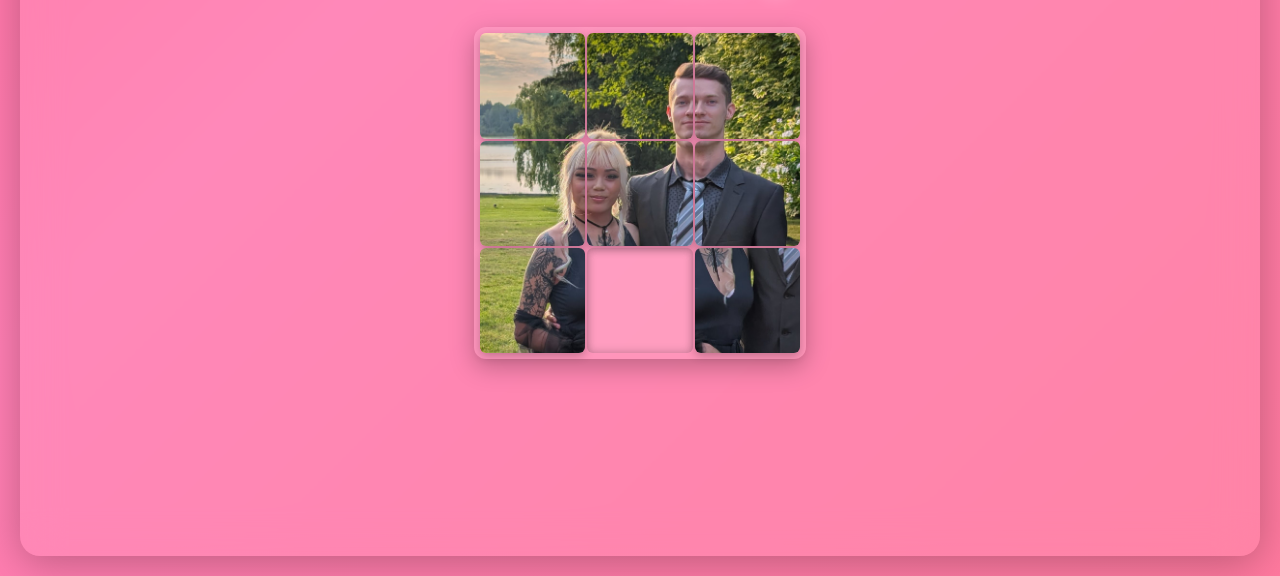
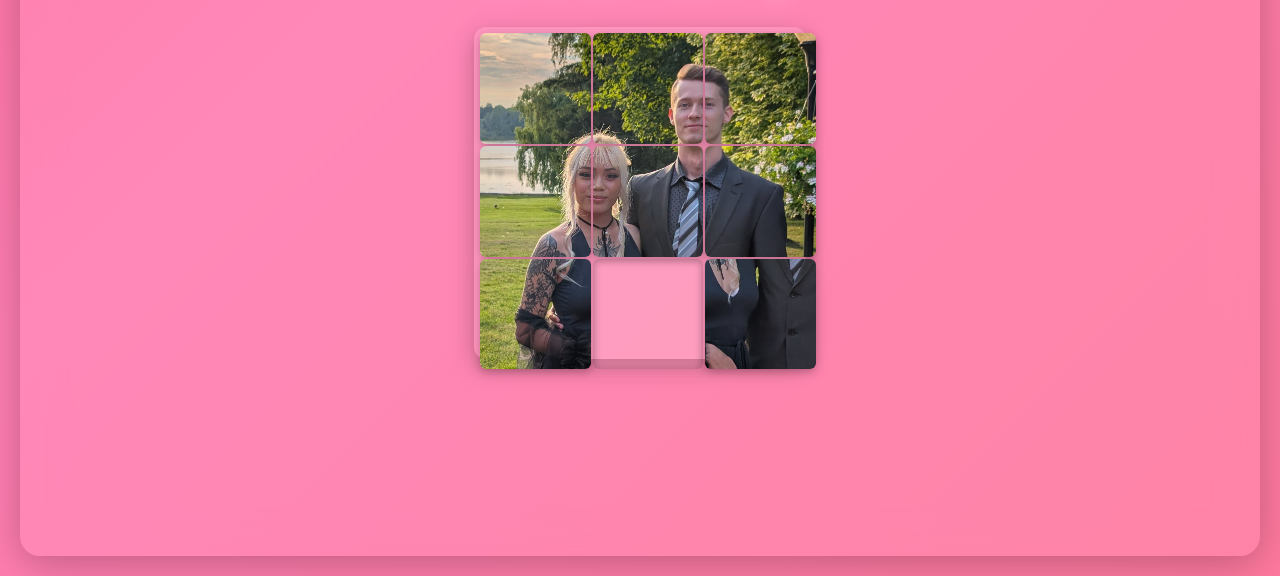
Before and after one commit to rhuts/rhuts.github.io, a website: page puzzle/puzzle.html in a window 1280 px wide. Shown: the part 264-840 px from the top of the page. Drawn offline with Linux system fonts and the light colour scheme.

Commit message:
Crop fix

```diff
--- a/puzzle/puzzle.html
+++ b/puzzle/puzzle.html
@@ -231,18 +231,27 @@
 function renderBoard() {
     puzzle.innerHTML = "";
 
+    const puzzleSize = puzzle.clientWidth; // dynamic size
+    const tileSize = puzzleSize / 3;
+
     board.forEach((value, index) => {
         const tile = document.createElement("div");
         tile.classList.add("tile");
+
+        tile.style.width = tileSize + "px";
+        tile.style.height = tileSize + "px";
 
         if (value === 8) {
             tile.classList.add("empty");
             emptyIndex = index;
         } else {
-            const x = (value % 3) * -100;
-            const y = Math.floor(value / 3) * -100;
+            const x = (value % 3) * -tileSize;
+            const y = Math.floor(value / 3) * -tileSize;
+
             tile.style.backgroundImage = `url(${imageSrc})`;
+            tile.style.backgroundSize = puzzleSize + "px " + puzzleSize + "px";
             tile.style.backgroundPosition = `${x}px ${y}px`;
+
             tile.addEventListener("click", () => moveTile(index));
         }
 
```
